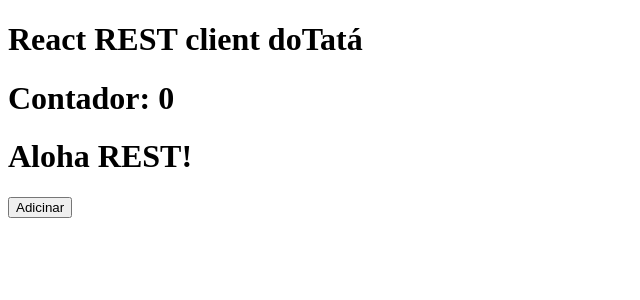
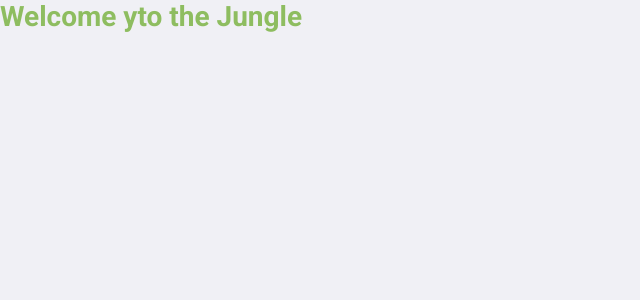
Before and after one commit to tarcnux/react-js-spring-boot-api, a React (Create React App) app in the folder client/: page / in a window 1280 px wide. Shown: the top 300 px of the page, without its empty margins (0-640 px from the left). Built offline with nearby package versions, Linux system fonts and the light colour scheme.

Commit message:
Cria e estiliza tela de Login

```diff
--- a/client/src/App.js
+++ b/client/src/App.js
@@ -1,23 +1,12 @@
-import React, {useState} from 'react';
-import Header from './Header';
-import Header2 from './Header2';
+import React from 'react';
+import './global.css';
+import Login from './pages/login';
 
 export default function App() {
-  //Array [valor_original, função de manipulação de valor]
-  const [contador, setContador] = useState(0);
-
-  function incrementar(){
-    setContador(contador+1);
-  }
 
   return (
     <>
-      <Header title="React REST client doTatá"/>
-      <Header2>
-        Contador: {contador}
-      </Header2>
-      <h1>Aloha REST!</h1>
-      <button onClick={incrementar}>Adicinar</button>
+     <Login />
     </>
   );
 }
--- a/client/src/Header.js
+++ /dev/null
@@ -1,9 +0,0 @@
-import React from "react";
-
-export default function Header(props) {
-    return (
-        <header>
-            <h1>{props.title}</h1>
-        </header>
-    )
-}
--- a/client/src/Header2.js
+++ /dev/null
@@ -1,9 +0,0 @@
-import React from "react";
-
-export default function Header2({children}) {
-    return (
-        <header>
-            <h1>{children}</h1>
-        </header>
-    )
-}
--- /dev/null
+++ b/client/src/global.css
@@ -0,0 +1,16 @@
+@import url('https://fonts.googleapis.com/css2?family=Roboto:wght@400;500;700&display=swap');
+
+* {
+    margin: 0;
+    padding: 0;
+    outline: 0;
+    box-sizing: border-box;
+}
+
+body {
+    font-weight: 400;
+    font-size: 14px;
+    font-family: Roboto, sans-serif, -apple-system, BlinkMacSystemFont, 'Segoe UI',  Oxygen, Ubuntu, Cantarell, 'Open Sans', 'Helvetica Neue';
+    background-color: #F0F0F5;
+    -webkit-font-smoothing: antialiased;
+}
--- /dev/null
+++ b/client/src/pages/login/index.js
@@ -0,0 +1,8 @@
+import React from "react";
+import './styles.css';
+
+export default function Login() {
+    return (
+            <h1>Welcome yto the Jungle</h1>
+    )
+}
--- /dev/null
+++ b/client/src/pages/login/styles.css
@@ -0,0 +1,3 @@
+h1 {
+    color: #8ebd60;
+}
```
Also changed, not shown: client/src/assets/logo.svg (added), client/src/assets/padlock.png (added).
